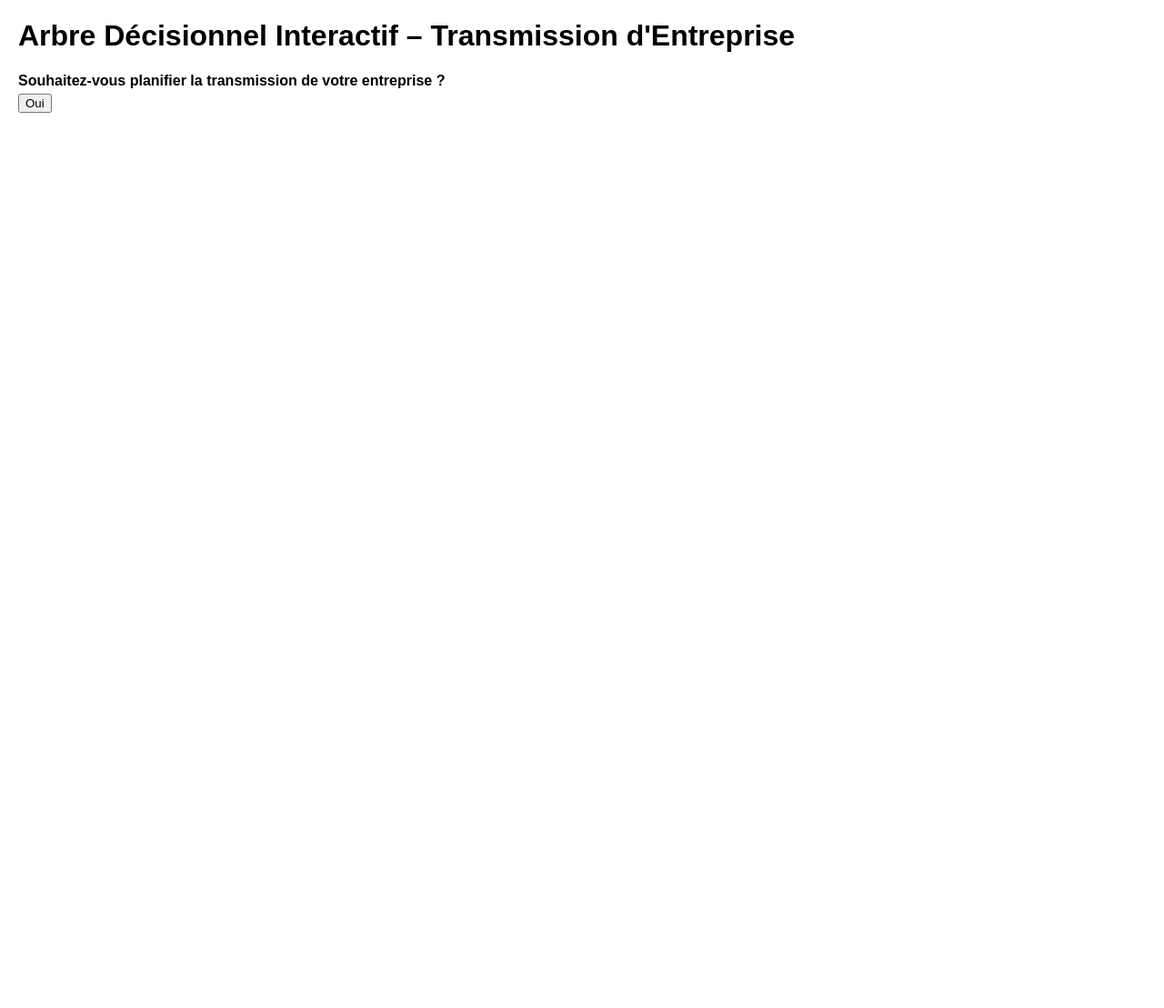
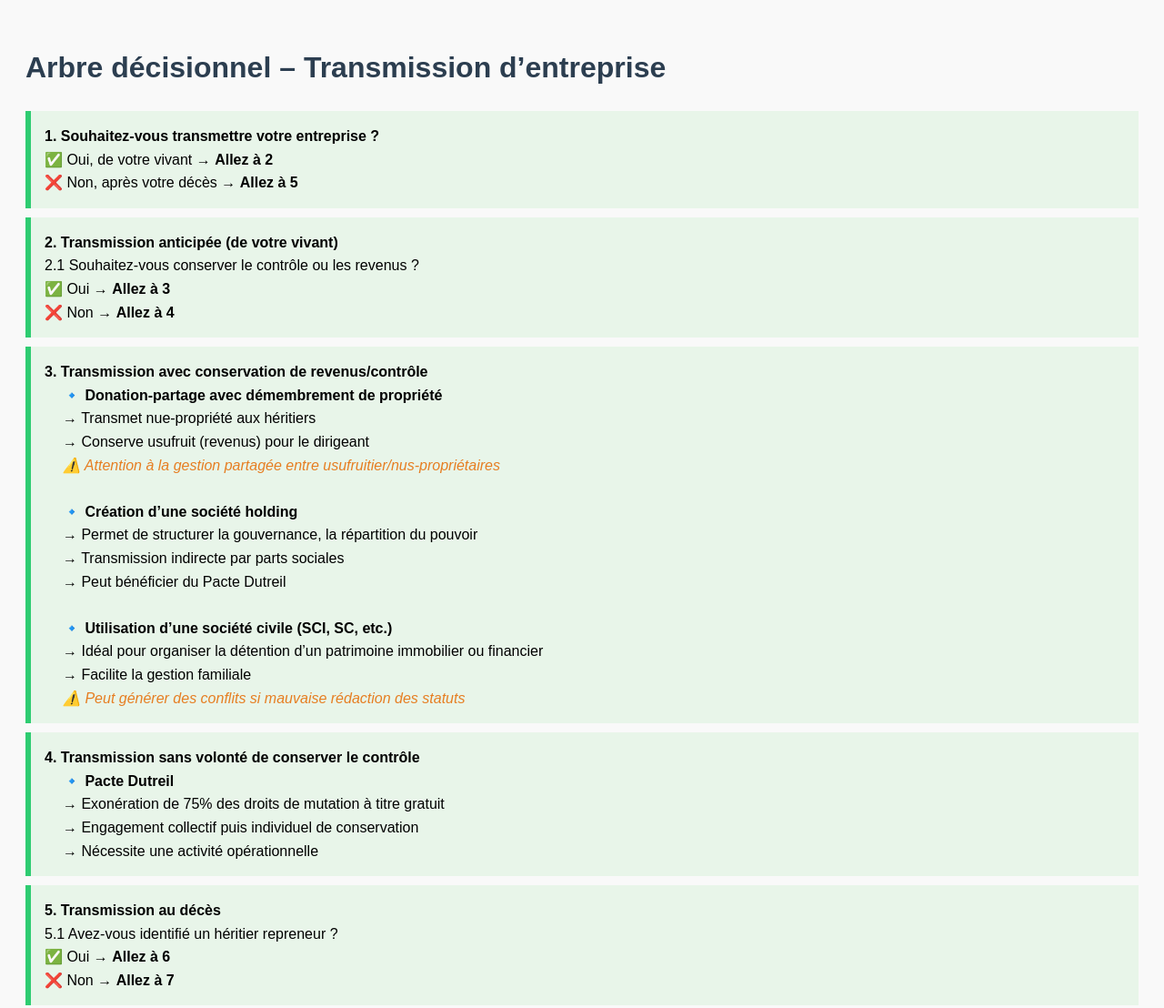
Before and after one commit to inestichet/transmission, a plain HTML site: page index.html in a window 1280 px wide. Shown: the top 1108 px of the page at 91% size. Before the commit the page ends 800 px from the top, so only its background shows below. Drawn offline with Linux system fonts and the light colour scheme.

Commit message:
Update index.html

```diff
--- a/index.html
+++ b/index.html
@@ -1,119 +1,89 @@
-
 <!DOCTYPE html>
 <html lang="fr">
 <head>
   <meta charset="UTF-8">
-  <title>Arbre Décisionnel - Transmission d'Entreprise</title>
+  <title>Arbre décisionnel – Transmission d’entreprise</title>
   <style>
-    body { font-family: Arial, sans-serif; margin: 20px; }
-    .node { margin: 10px 0; }
-    .question { font-weight: bold; margin-top: 15px; }
-    .options button { margin-right: 10px; margin-top: 5px; }
-    .result { margin-top: 15px; padding: 10px; background: #f0f0f0; border-radius: 5px; }
+    body { font-family: Arial, sans-serif; line-height: 1.6; padding: 20px; background-color: #f9f9f9; }
+    h1, h2 { color: #2c3e50; }
+    .step { background-color: #e8f5e9; padding: 15px; margin: 10px 0; border-left: 6px solid #2ecc71; }
+    .substep { margin-left: 20px; }
+    .note { color: #e67e22; font-style: italic; }
   </style>
 </head>
 <body>
-  <h1>Arbre Décisionnel Interactif – Transmission d'Entreprise</h1>
-  <div id="decision-tree"></div>
 
-  <script>
-    const tree = {
-      question: "Souhaitez-vous planifier la transmission de votre entreprise ?",
-      options: {
-        Oui: {
-          question: "Volonté de transmettre un patrimoine professionnel ?",
-          options: {
-            Oui: {
-              question: "Donation-partage possible ?",
-              options: {
-                Oui: {
-                  result: "✅ Donation-partage\nAvantages : Transmission anticipée, réduction de droits\nInconvénients : Irrévocable"
-                },
-                Non: {
-                  question: "Eligibilité au Pacte Dutreil ?",
-                  options: {
-                    Oui: {
-                      result: "✅ Pacte Dutreil\nAvantages : Exonération partielle, continuité\nInconvénients : Engagements contraignants"
-                    },
-                    Non: {
-                      question: "Création ou usage d'une holding envisageable ?",
-                      options: {
-                        Oui: {
-                          result: "✅ Société Holding\nAvantages : Optimisation fiscale, contrôle\nInconvénients : Complexité de gestion"
-                        },
-                        Non: {
-                          question: "Société Civile adaptée à la structuration patrimoniale ?",
-                          options: {
-                            Oui: {
-                              result: "✅ Société Civile (SCI/SC)\nAvantages : Transmission souple, contrôle des parts\nInconvénients : Forme juridique rigide"
-                            },
-                            Non: {
-                              question: "Prévoir la gestion après le décès ?",
-                              options: {
-                                Oui: {
-                                  result: "✅ Mandat à effet posthume\nAvantages : Gestion assurée après décès\nInconvénients : Durée limitée, formalisme"
-                                },
-                                Non: {
-                                  question: "Utiliser un testament ou clauses spécifiques ?",
-                                  options: {
-                                    Oui: {
-                                      result: "✅ Testament/clauses\nAvantages : Liberté rédactionnelle\nInconvénients : Contestabilité possible"
-                                    }
-                                  }
-                                }
-                              }
-                            }
-                          }
-                        }
-                      }
-                    }
-                  }
-                }
-              }
-            }
-          }
-        }
-      }
-    };
+<h1>Arbre décisionnel – Transmission d’entreprise</h1>
 
-    const container = document.getElementById('decision-tree');
+<div class="step">
+  <strong>1. Souhaitez-vous transmettre votre entreprise ?</strong><br>
+  ✅ Oui, de votre vivant → <strong>Allez à 2</strong><br>
+  ❌ Non, après votre décès → <strong>Allez à 5</strong>
+</div>
 
-    function renderNode(node, parent) {
-      const div = document.createElement('div');
-      div.className = 'node';
+<div class="step">
+  <strong>2. Transmission anticipée (de votre vivant)</strong><br>
+  2.1 Souhaitez-vous conserver le contrôle ou les revenus ?<br>
+  ✅ Oui → <strong>Allez à 3</strong><br>
+  ❌ Non → <strong>Allez à 4</strong>
+</div>
 
-      if (node.question) {
-        const question = document.createElement('div');
-        question.className = 'question';
-        question.textContent = node.question;
-        div.appendChild(question);
+<div class="step">
+  <strong>3. Transmission avec conservation de revenus/contrôle</strong>
+  <div class="substep">
+    🔹 <strong>Donation-partage avec démembrement de propriété</strong><br>
+    → Transmet nue-propriété aux héritiers<br>
+    → Conserve usufruit (revenus) pour le dirigeant<br>
+    <span class="note">⚠️ Attention à la gestion partagée entre usufruitier/nus-propriétaires</span>
+    <br><br>
+    🔹 <strong>Création d’une société holding</strong><br>
+    → Permet de structurer la gouvernance, la répartition du pouvoir<br>
+    → Transmission indirecte par parts sociales<br>
+    → Peut bénéficier du Pacte Dutreil
+    <br><br>
+    🔹 <strong>Utilisation d’une société civile (SCI, SC, etc.)</strong><br>
+    → Idéal pour organiser la détention d’un patrimoine immobilier ou financier<br>
+    → Facilite la gestion familiale<br>
+    <span class="note">⚠️ Peut générer des conflits si mauvaise rédaction des statuts</span>
+  </div>
+</div>
 
-        const optionsDiv = document.createElement('div');
-        optionsDiv.className = 'options';
+<div class="step">
+  <strong>4. Transmission sans volonté de conserver le contrôle</strong>
+  <div class="substep">
+    🔹 <strong>Pacte Dutreil</strong><br>
+    → Exonération de 75% des droits de mutation à titre gratuit<br>
+    → Engagement collectif puis individuel de conservation<br>
+    → Nécessite une activité opérationnelle
+  </div>
+</div>
 
-        for (const [label, child] of Object.entries(node.options)) {
-          const btn = document.createElement('button');
-          btn.textContent = label;
-          btn.onclick = () => {
-            div.innerHTML = '';
-            renderNode(child, div);
-          };
-          optionsDiv.appendChild(btn);
-        }
-        div.appendChild(optionsDiv);
-      }
+<div class="step">
+  <strong>5. Transmission au décès</strong><br>
+  5.1 Avez-vous identifié un héritier repreneur ?<br>
+  ✅ Oui → <strong>Allez à 6</strong><br>
+  ❌ Non → <strong>Allez à 7</strong>
+</div>
 
-      if (node.result) {
-        const result = document.createElement('div');
-        result.className = 'result';
-        result.textContent = node.result;
-        div.appendChild(result);
-      }
+<div class="step">
+  <strong>6. Préparer la transmission ciblée</strong>
+  <div class="substep">
+    🔹 <strong>Testament avec clauses spécifiques</strong><br>
+    → Répartition des biens selon les volontés<br>
+    → Possibilité d’attribuer une part de l’entreprise au repreneur<br>
+    <span class="note">⚠️ Attention aux règles de réserve héréditaire</span>
+  </div>
+</div>
 
-      parent.appendChild(div);
-    }
+<div class="step">
+  <strong>7. En cas d’incertitude ou de mineurs</strong>
+  <div class="substep">
+    🔹 <strong>Mandat à effet posthume</strong><br>
+    → Permet à un mandataire (tiers de confiance) de gérer l’entreprise après le décès<br>
+    → Utile si les héritiers sont jeunes, non préparés, ou pour sécuriser la gestion<br>
+    → Durée maximale : 2 ans (ou plus si enfant mineur)
+  </div>
+</div>
 
-    renderNode(tree, container);
-  </script>
 </body>
 </html>
```
